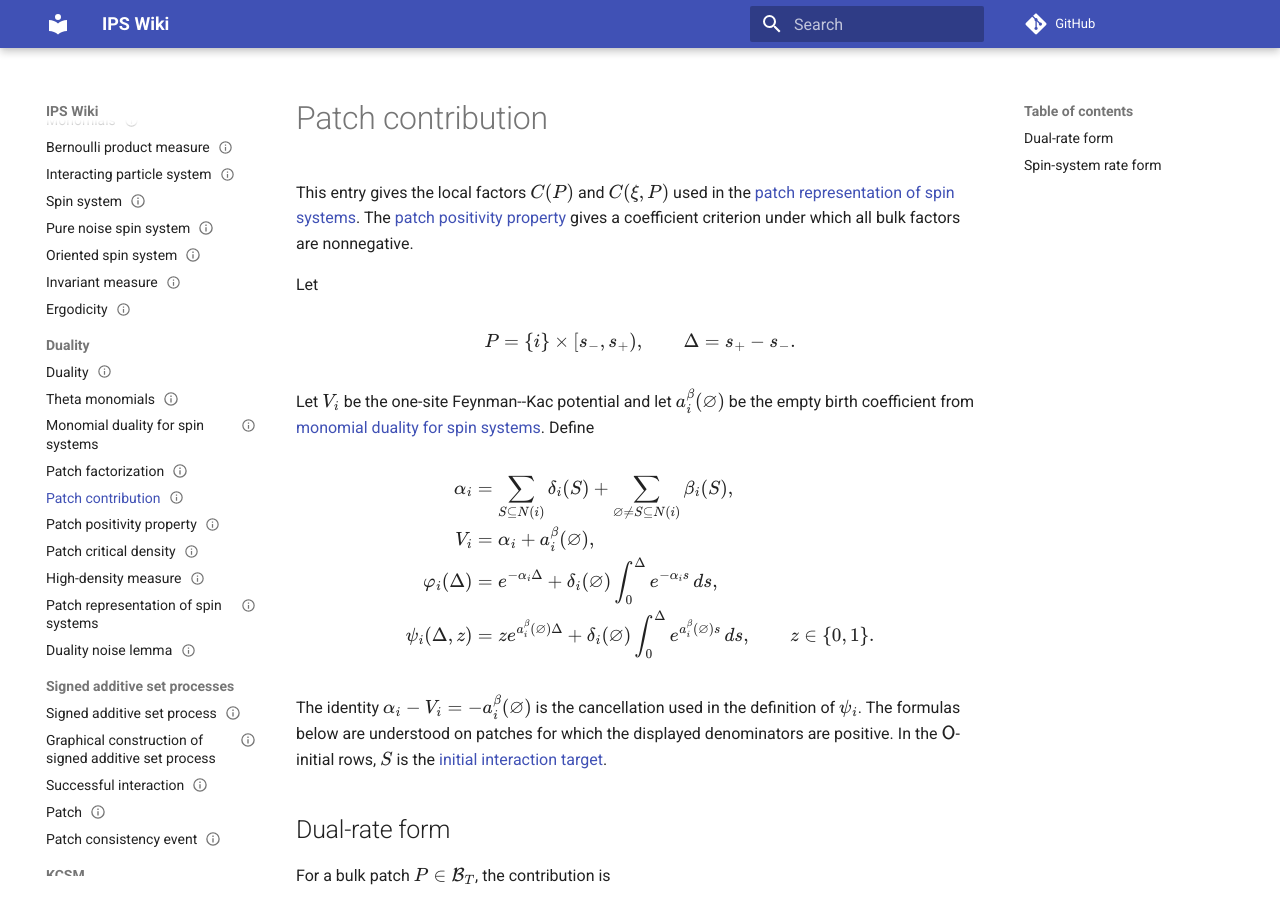
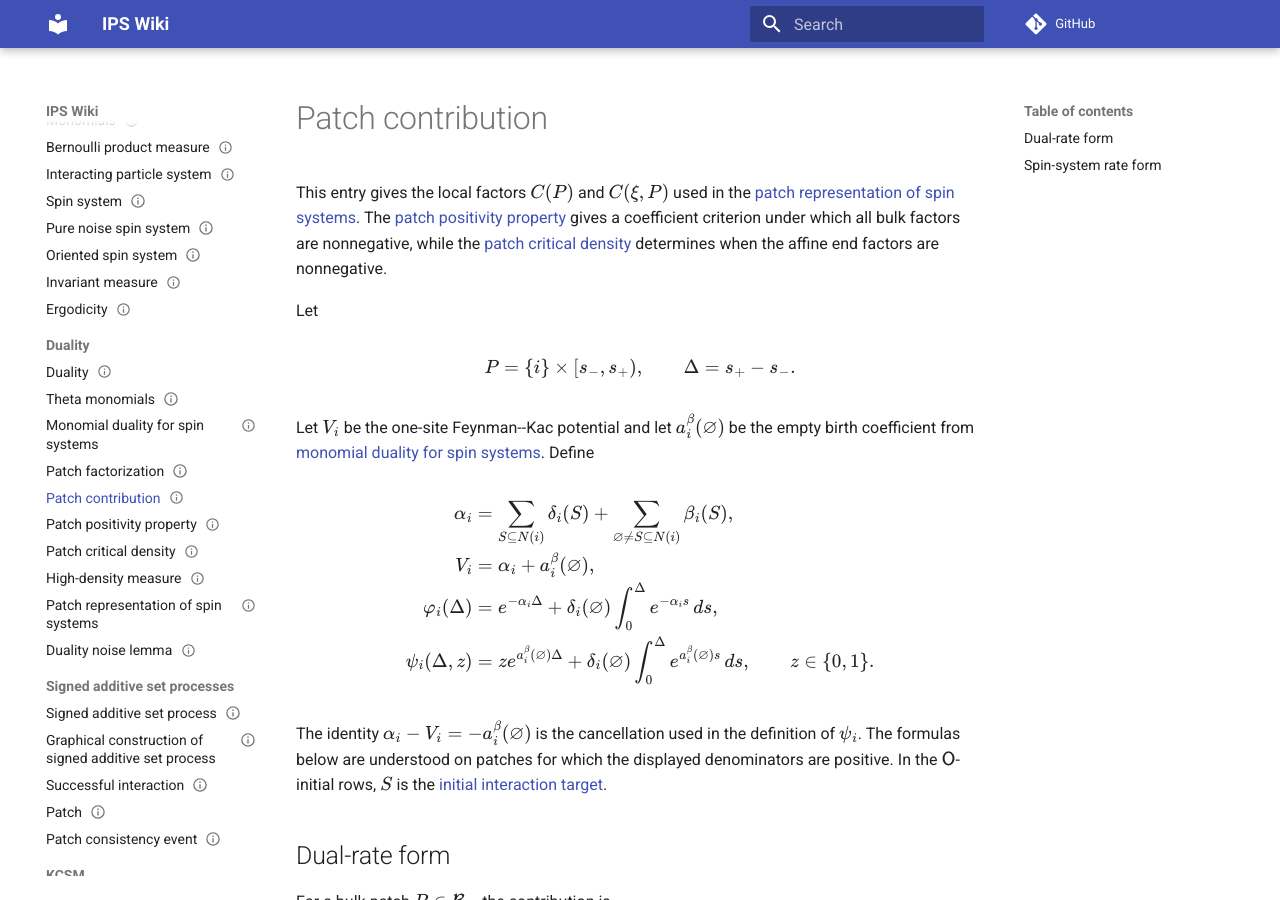
Before and after one commit to maciejgluchowski86-beep/ips-wiki, an MkDocs documentation site: the page built from docs/entries/patch-contribution.md, in a window 1280 px wide and 900 px high. Built offline with MkDocs 1.6.1 and Material for MkDocs 9.7.7, drawn with Linux system fonts in a browser that asks for light colours; comment, search, counter and statistics services are not loaded.

```diff
--- a/docs/entries/patch-contribution.md
+++ b/docs/entries/patch-contribution.md
@@ -10,7 +10,7 @@ tags:
 
 # Patch contribution
 
-This entry gives the local factors \(C(P)\) and \(C(\xi,P)\) used in the [patch representation of spin systems](patch-representation-of-spin-systems.md). The [patch positivity property](patch-positivity-property.md) gives a coefficient criterion under which all bulk factors are nonnegative.
+This entry gives the local factors \(C(P)\) and \(C(\xi,P)\) used in the [patch representation of spin systems](patch-representation-of-spin-systems.md). The [patch positivity property](patch-positivity-property.md) gives a coefficient criterion under which all bulk factors are nonnegative, while the [patch critical density](patch-critical-density.md) determines when the affine end factors are nonnegative.
 
 Let
 
```
